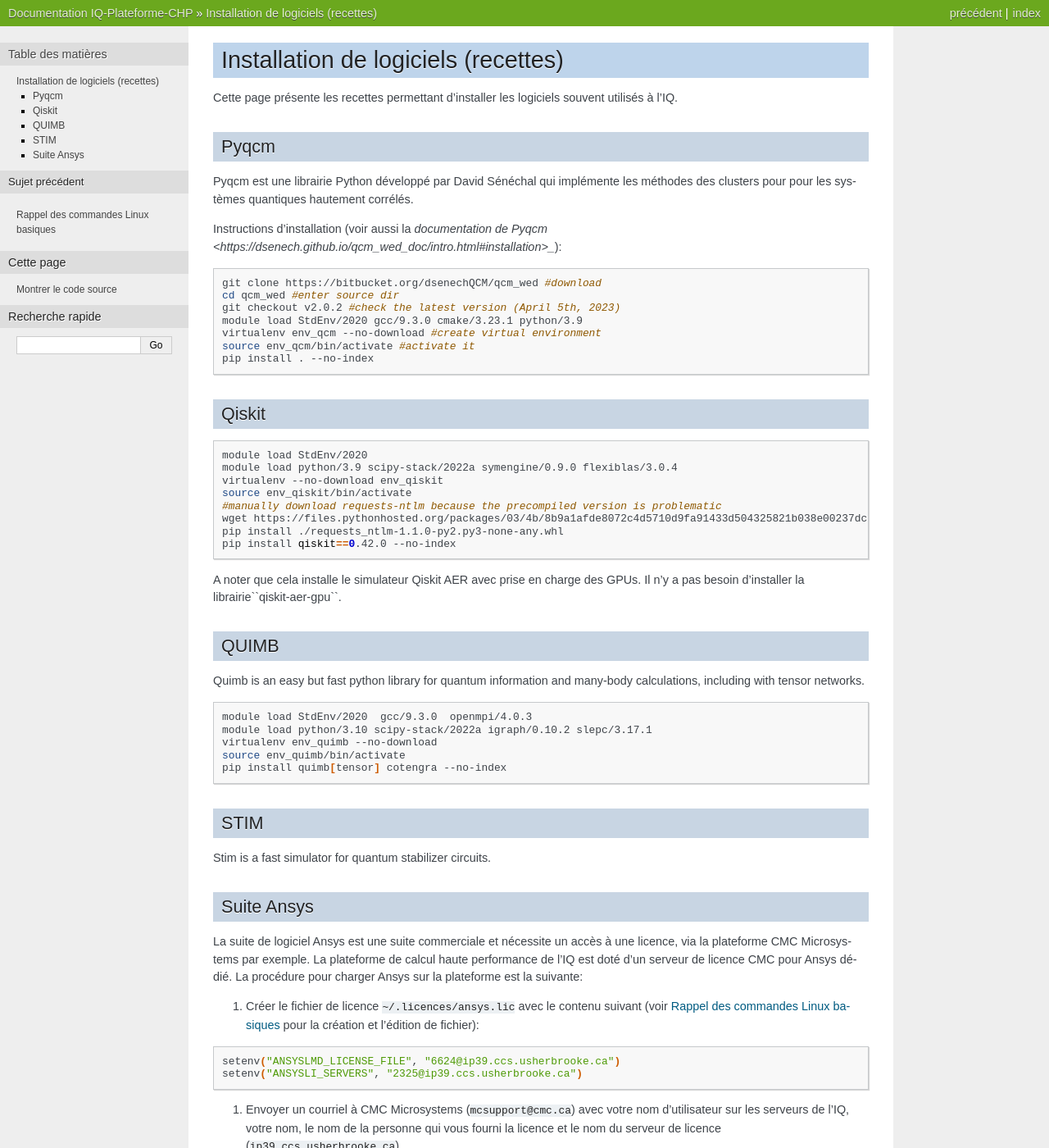
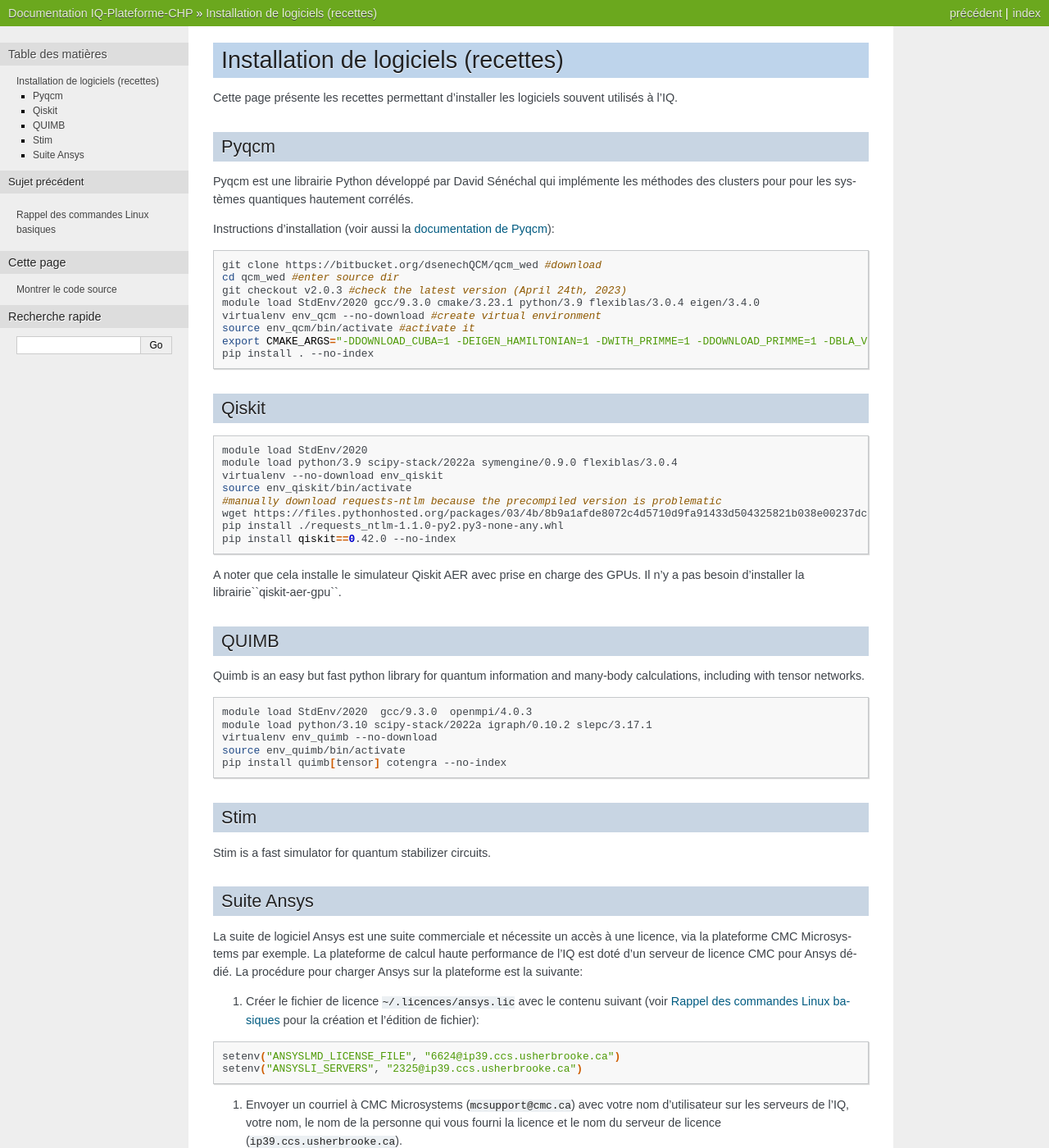
Before and after one commit to Institut-Quantique-UdeS/Presentation-Plateforme-CHP, a Sphinx documentation site: the page built from source/installation_logiciel.rst, in a window 1280 px wide and 1400 px high. Shown: the whole window at 82% size. Built offline with Sphinx 7.4.7, drawn with Linux system fonts in a browser that asks for light colours.

Commit message:
update pyqcm installation instructions

```diff
--- a/source/installation_logiciel.rst
+++ b/source/installation_logiciel.rst
@@ -11,16 +11,17 @@ Pyqcm
 
 Pyqcm est une librairie Python développé par David Sénéchal qui implémente les méthodes des clusters pour pour les systèmes quantiques hautement corrélés.
 
-Instructions d'installation (voir aussi la `documentation de Pyqcm <https://dsenech.github.io/qcm_wed_doc/intro.html#installation>_`):
+Instructions d'installation (voir aussi la `documentation de Pyqcm <https://dsenech.github.io/qcm_wed_doc/intro.html#installation>`_):
 
 .. code-block:: bash
 
     git clone https://bitbucket.org/dsenechQCM/qcm_wed #download
     cd qcm_wed #enter source dir
-    git checkout v2.0.2 #check the latest version (April 5th, 2023)
-    module load StdEnv/2020 gcc/9.3.0 cmake/3.23.1 python/3.9
+    git checkout v2.0.3 #check the latest version (April 24th, 2023)
+    module load StdEnv/2020 gcc/9.3.0 cmake/3.23.1 python/3.9 flexiblas/3.0.4 eigen/3.4.0
     virtualenv env_qcm --no-download #create virtual environment
     source env_qcm/bin/activate #activate it
+    export CMAKE_ARGS="-DDOWNLOAD_CUBA=1 -DEIGEN_HAMILTONIAN=1 -DWITH_PRIMME=1 -DDOWNLOAD_PRIMME=1 -DBLA_VENDOR=FlexiBLAS"
     pip install . --no-index
 
 
@@ -58,7 +59,7 @@ Quimb is an easy but fast python library for quantum information and many-body c
 
 
 
-STIM
+Stim
 ====
 
 Stim is a fast simulator for quantum stabilizer circuits.
```
